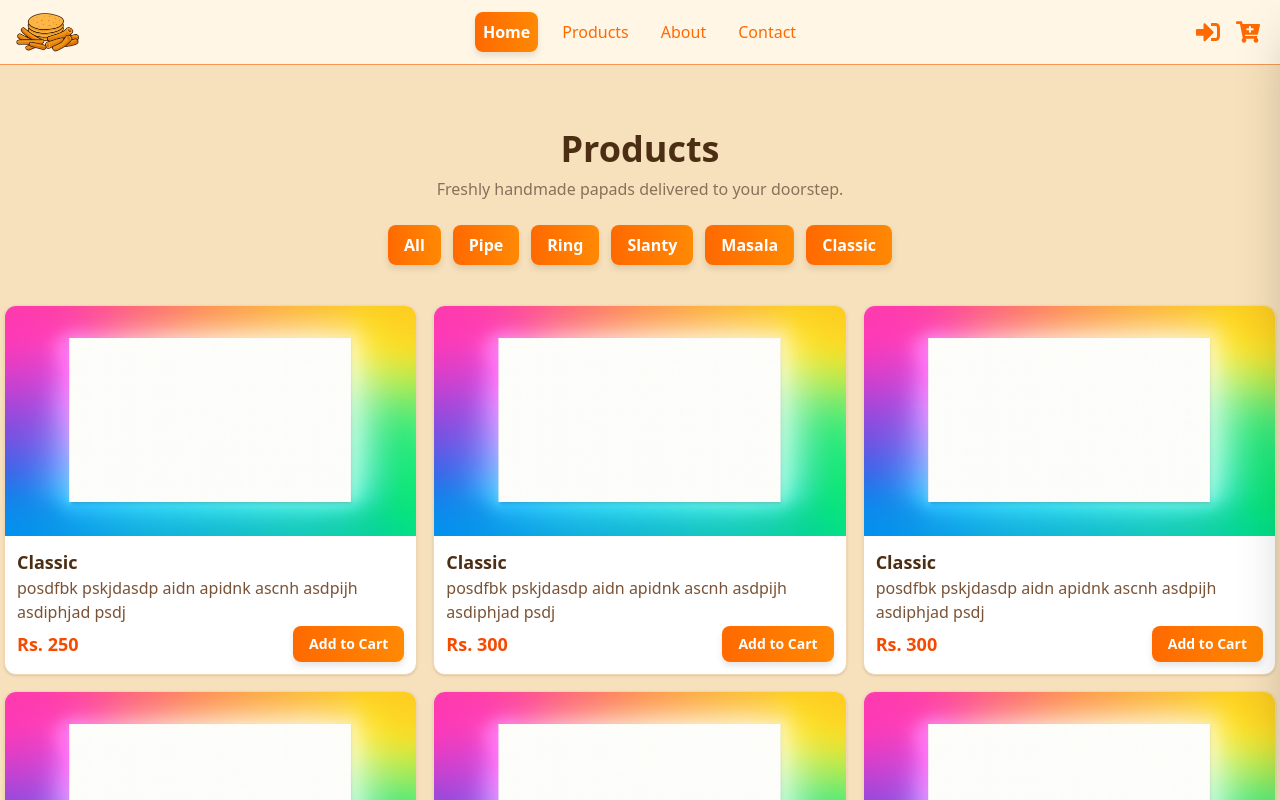
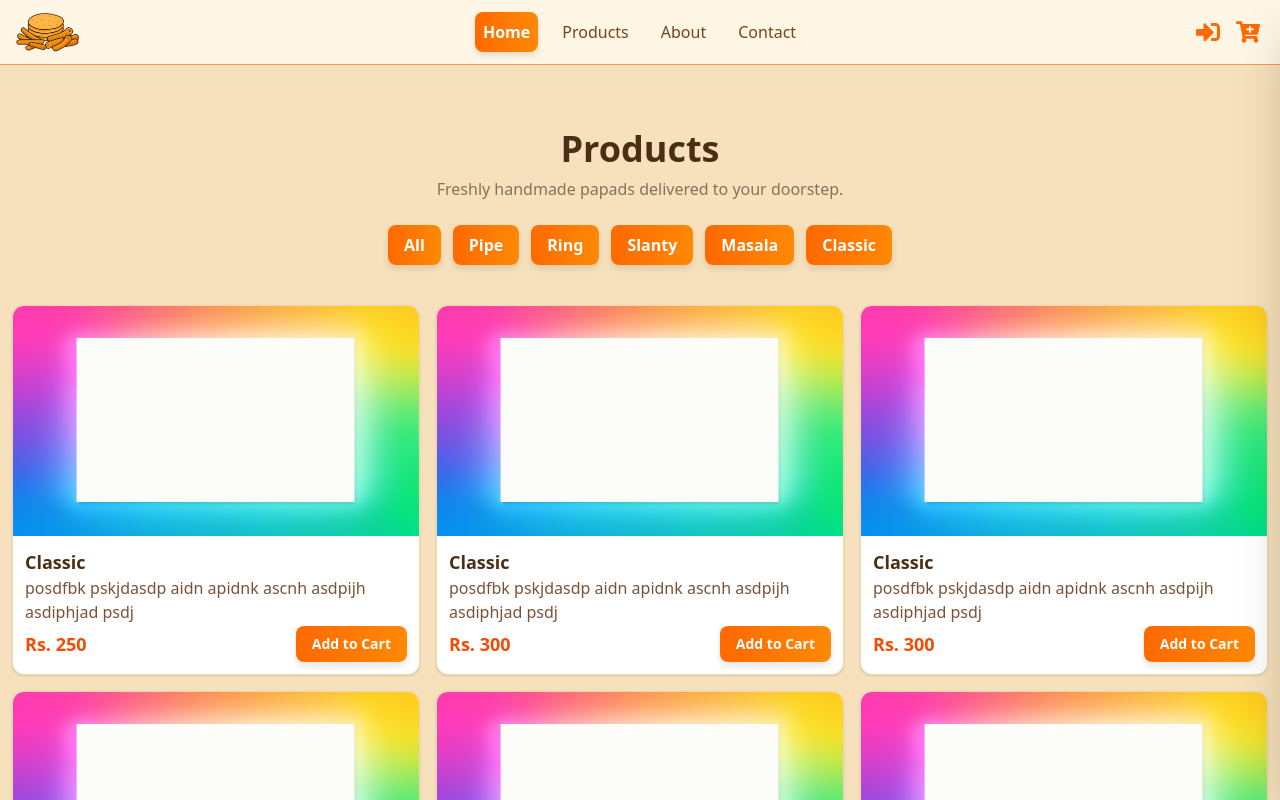
Before and after one commit to Muhammad-Hammad-Habib/e-commerce-frondend, a React (Vite) app: page /products in a window 1280 px wide. Shown: the top 800 px of the page. Built offline with nearby package versions, Linux system fonts and the light colour scheme.

Commit message:
UI updates

```diff
--- a/src/component/AboutUs.jsx
+++ b/src/component/AboutUs.jsx
@@ -3,7 +3,7 @@ import demo from "../asset/heroSectionBowl.png";
 
 const AboutUs = () => {
   return (
-    <section id="about" className="w-full second-main-bg  sm:py-20  ">
+    <section id="about" className="w-full second-main-bg py-10 px-3 sm:py-20  ">
       <div className="max-w-7xl mx-auto grid grid-cols-1 md:grid-cols-2 gap-12  items-center     sm:px-8  md:px-10">
         {/* --- Left Content --- */}
         <div>
--- a/src/component/Navbar.jsx
+++ b/src/component/Navbar.jsx
@@ -76,9 +76,9 @@ const Navbar = ({ toggleCart }) => {
                         aria-current={item.current ? "page" : undefined}
                         className={classNames(
                           item.current
-                            ? "custom-button"
-                            : "text-[#ff6900] hover:bg-white/5 hover:text-[#d75a00]",
-                          "rounded-md px-2 py-2 text-md font-medium"
+                            ? "custom-button font-extrabold"
+                          : "text-[#75451C]  hover:bg-white/5 hover:text-[#d75a00]",
+                        "rounded-md px-2 py-2 text-md font-medium "
                         )}
                       >
                         {item.name}
@@ -93,9 +93,9 @@ const Navbar = ({ toggleCart }) => {
                       aria-current={item.current ? "page" : undefined}
                       className={classNames(
                         item.current
-                          ? "custom-button"
-                          : "text-[#ff6900] hover:bg-white/5 hover:text-[#d75a00]",
-                        "rounded-md px-2 py-2 text-md font-medium"
+                          ? "custom-button font-extrabold"
+                          : "text-[#75451C]  hover:bg-white/5 hover:text-[#d75a00]",
+                        "rounded-md px-2 py-2 text-md font-medium "
                       )}
                     >
                       {item.name}
@@ -120,49 +120,6 @@ const Navbar = ({ toggleCart }) => {
             >
               <FaCartPlus size={24} onClick={toggleCart} />
             </button>
-
-            {/* Profile dropdown */}
-            {/* <Menu as="div" className="relative ml-3">
-              <MenuButton className="relative flex rounded-full focus-visible:outline-2 focus-visible:outline-offset-2 focus-visible:outline-indigo-500">
-                <span className="absolute -inset-1.5" />
-                <span className="sr-only">Open user menu</span>
-                <img
-                  alt=""
-                  src="https://images.unsplash.com/photo-1472099645785-5658abf4ff4e?ixlib=rb-1.2.1&ixid=eyJhcHBfaWQiOjEyMDd9&auto=format&fit=facearea&facepad=2&w=256&h=256&q=80"
-                  className="size-8 rounded-full bg-gray-800 outline -outline-offset-1 outline-white/10"
-                />
-              </MenuButton>
-
-              <MenuItems
-                transition
-                className="absolute right-0 z-10 mt-2 w-48 origin-top-right rounded-md bg-gray-800 py-1 outline -outline-offset-1 outline-white/10 transition data-closed:scale-95 data-closed:transform data-closed:opacity-0 data-enter:duration-100 data-enter:ease-out data-leave:duration-75 data-leave:ease-in"
-              >
-                <MenuItem>
-                  <a
-                    href="#"
-                    className="block px-4 py-2 text-sm text-gray-300 data-focus:bg-white/5 data-focus:outline-hidden"
-                  >
-                    Your profile
-                  </a>
-                </MenuItem>
-                <MenuItem>
-                  <a
-                    href="#"
-                    className="block px-4 py-2 text-sm text-gray-300 data-focus:bg-white/5 data-focus:outline-hidden"
-                  >
-                    Settings
-                  </a>
-                </MenuItem>
-                <MenuItem>
-                  <a
-                    href="#"
-                    className="block px-4 py-2 text-sm text-gray-300 data-focus:bg-white/5 data-focus:outline-hidden"
-                  >
-                    Sign out
-                  </a>
-                </MenuItem>
-              </MenuItems>
-            </Menu> */}
           </div>
         </div>
       </div>
--- a/src/component/Products.jsx
+++ b/src/component/Products.jsx
@@ -61,7 +61,7 @@ const Products = () => {
   return (
     <>
       <section className="w-full py-16 second-main-bg">
-        <div className="max-w-7xl mx-auto px-1">
+        <div className="max-w-7xl mx-auto">
           {/* Heading */}
           <h2 className="text-4xl font-bold text-center main-text-color">
             Products
@@ -83,7 +83,7 @@ const Products = () => {
             ))}
           </div>
 
-          <div className="grid gap-4 grid-cols-1 sm:grid-cols-2 md:grid-cols-3 ">
+          <div className="grid gap-4 grid-cols-1 sm:grid-cols-2 md:grid-cols-3 px-3">
             {products.map((item) => (
               <ProductCard key={item.id} product={item} />
             ))}
```
